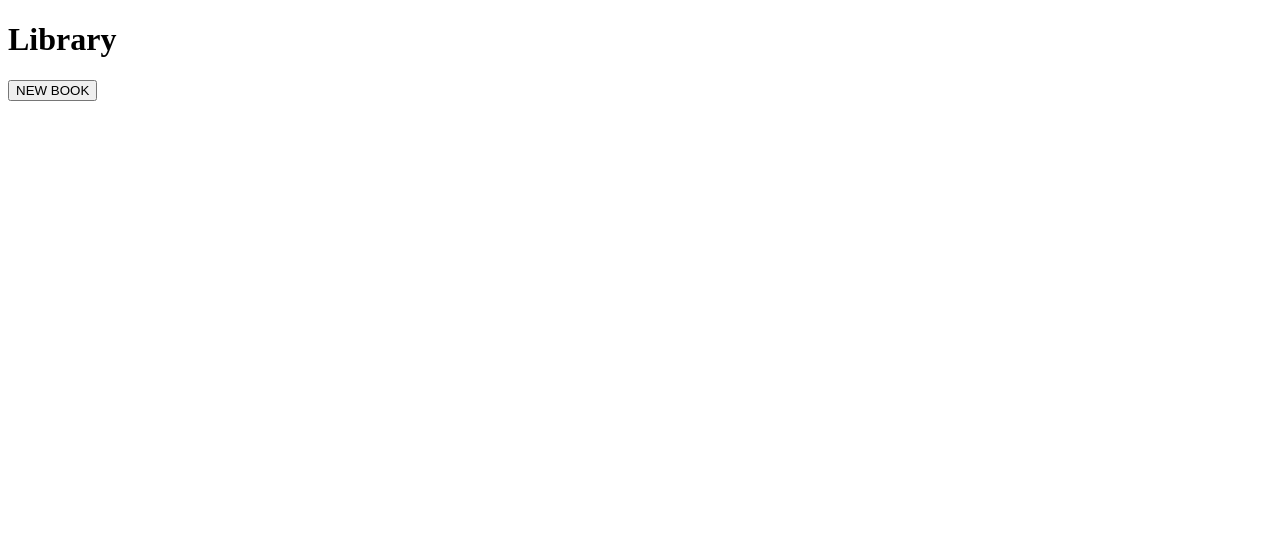
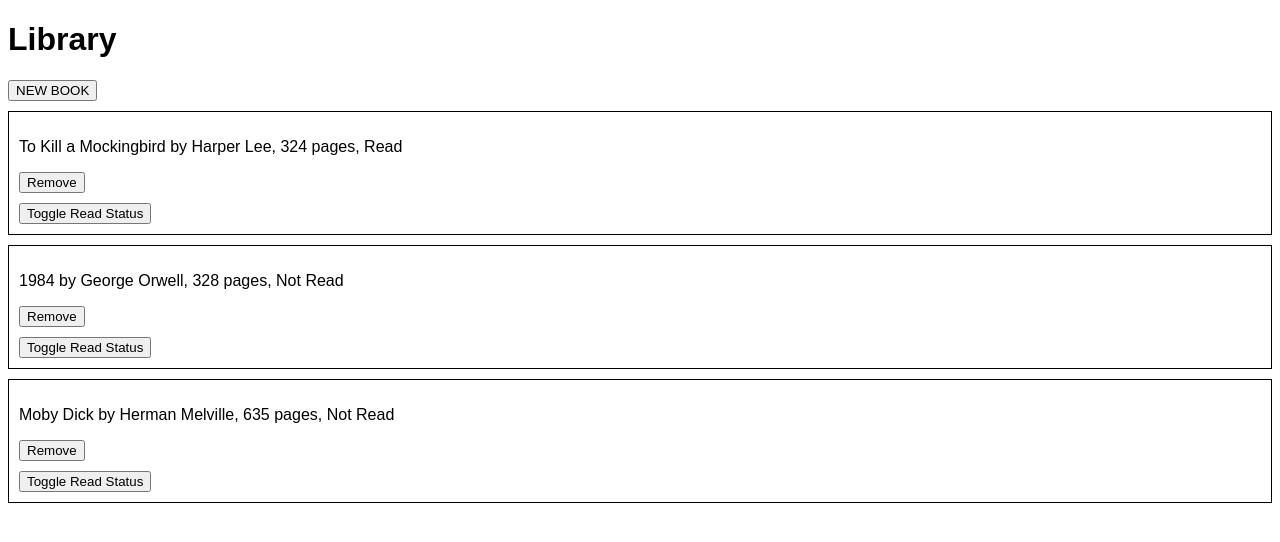
Before and after one commit to raashid16/Library-Odin-Project, a plain HTML site: page index.html in a window 1280 px wide. Drawn offline with Linux system fonts and the light colour scheme.

Commit message:
small changes

```diff
--- a/index.html
+++ b/index.html
@@ -4,7 +4,7 @@
     <meta charset="UTF-8">
     <meta name="viewport" content="width=device-width, initial-scale=1.0">
     <title>Library</title>
-    <link rel="stylesheet" href="styles.css">
+    <link rel="stylesheet" href="style.css">
 </head>
 <body>
     <h1>Library</h1>
@@ -21,6 +21,6 @@
         <button type="submit">Add Book</button>
     </form>
     <div id="library"></div>
-    <script src="app.js"></script>
+    <script src="index.js"></script>
 </body>
 </html>
```
